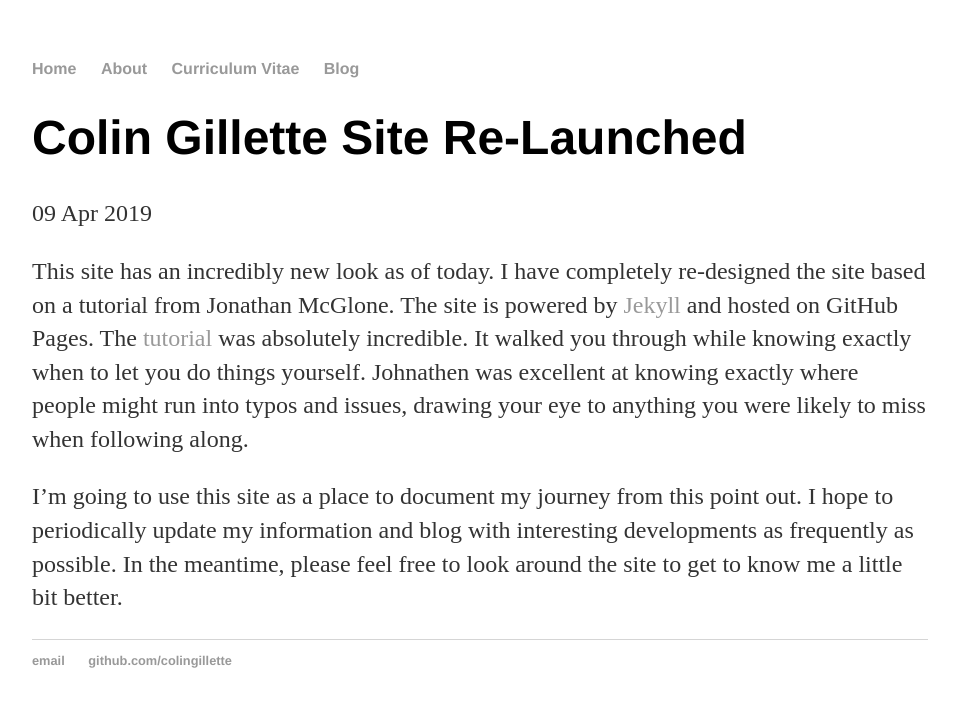
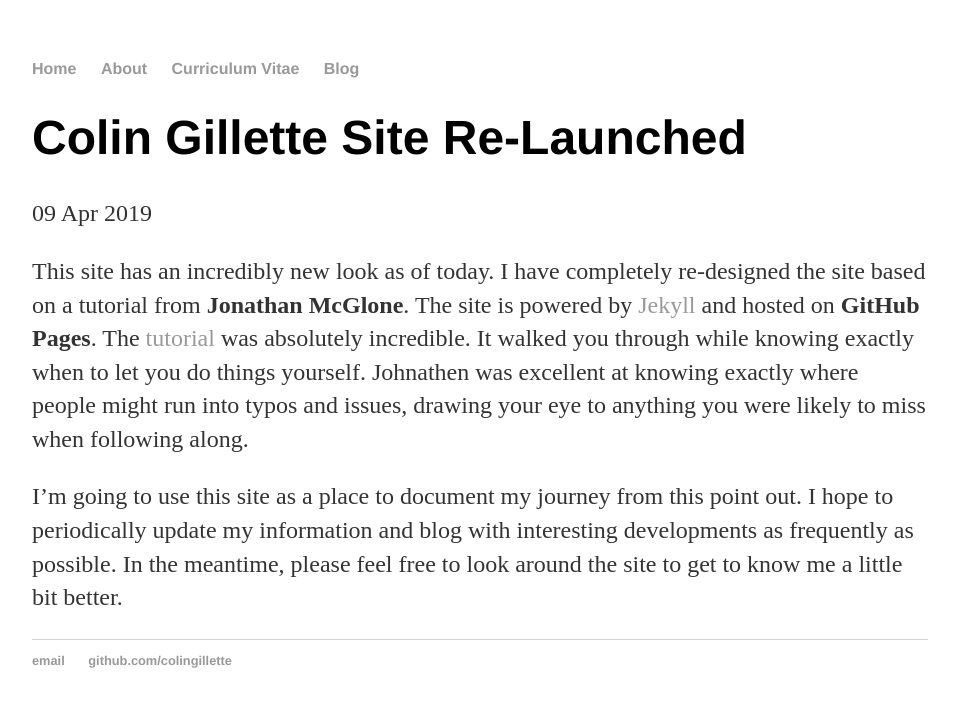
Before and after one commit to colingillette/colingillette.github.io, a Jekyll site: the page built from _posts/2019-04-09-colin-gillette-site-re-launched.md, in a window 1280 px wide. Shown: the top 707 px of the page, without its empty margins (160-1119 px from the left). Built offline with Jekyll 4.4.1, drawn with Linux system fonts in a browser that asks for light colours.

Commit message:
attempting format changes

```diff
--- a/_posts/2019-04-09-colin-gillette-site-re-launched.md
+++ b/_posts/2019-04-09-colin-gillette-site-re-launched.md
@@ -4,6 +4,6 @@
 date: 2019-04-09
 ---
 
-This site has an incredibly new look as of today. I have completely re-designed the site based on a tutorial from Jonathan McGlone. The site is powered by [Jekyll](http://jekyllrb.com) and hosted on GitHub Pages. The [tutorial](http://jmcglone.com/guides/github-pages/) was absolutely incredible. It walked you through while knowing exactly when to let you do things yourself. Johnathen was excellent at knowing exactly where people might run into typos and issues, drawing your eye to anything you were likely to miss when following along.
+This site has an incredibly new look as of today. I have completely re-designed the site based on a tutorial from **Jonathan McGlone**. The site is powered by [Jekyll](http://jekyllrb.com) and hosted on **GitHub Pages**. The [tutorial](http://jmcglone.com/guides/github-pages/) was absolutely incredible. It walked you through while knowing exactly when to let you do things yourself. Johnathen was excellent at knowing exactly where people might run into typos and issues, drawing your eye to anything you were likely to miss when following along.
 
 I'm going to use this site as a place to document my journey from this point out. I hope to periodically update my information and blog with interesting developments as frequently as possible. In the meantime, please feel free to look around the site to get to know me a little bit better.
```
